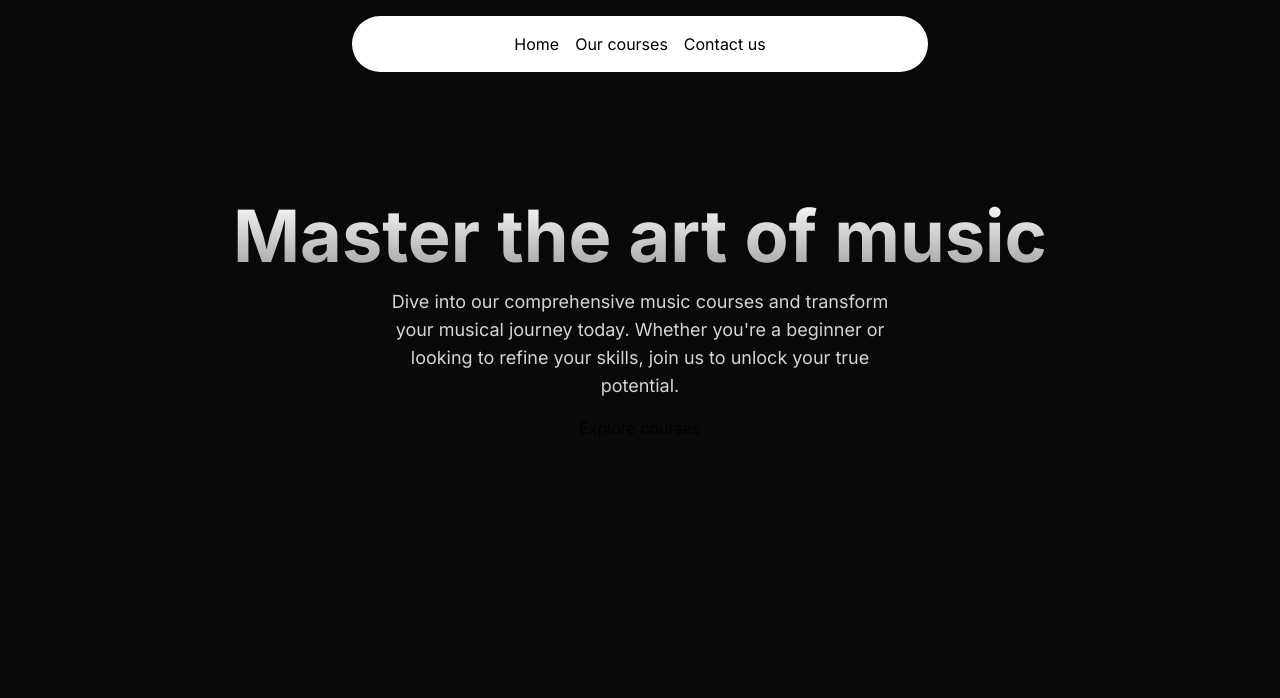
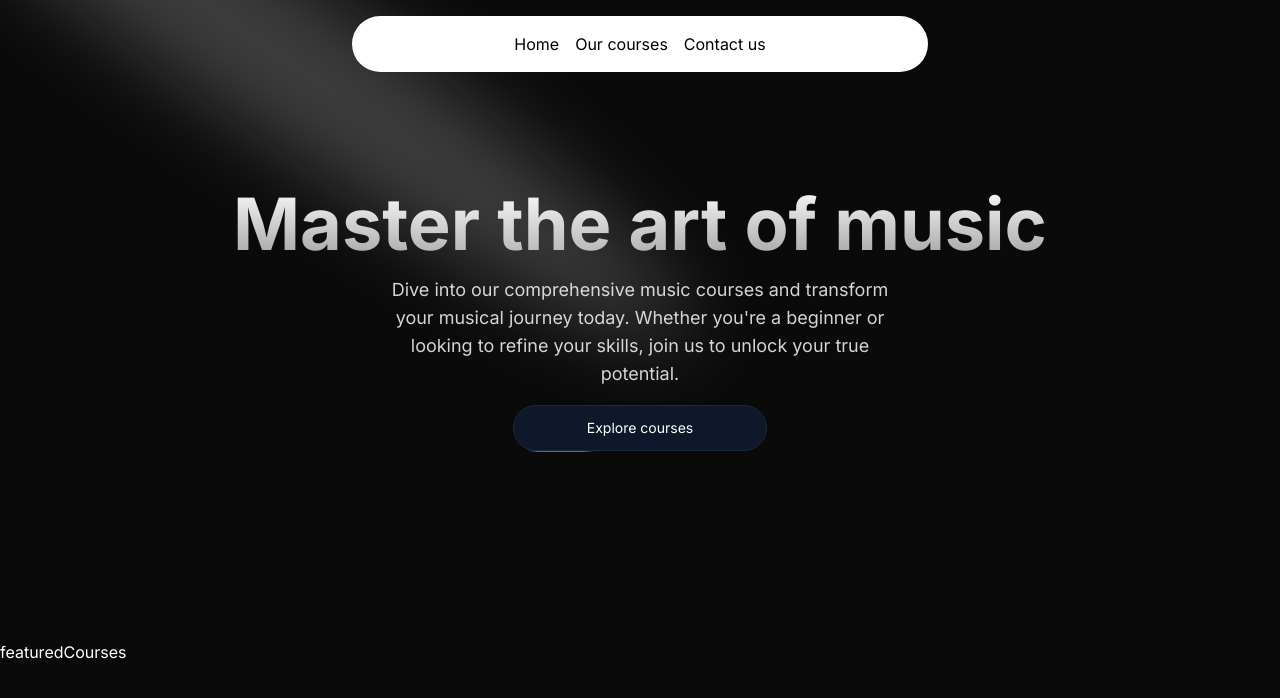
Before and after one commit to Sukomal07/learn_next, a Next.js app: page / in a window 1280 px wide. Shown: the top 698 px of the page. Built offline with nearby package versions, Linux system fonts and the light colour scheme.

Commit message:
add hero section

```diff
--- a/src/app/globals.css
+++ b/src/app/globals.css
@@ -1,30 +1,6 @@
 @tailwind base;
 @tailwind components;
 @tailwind utilities;
-
-:root {
-  --foreground-rgb: 0, 0, 0;
-  --background-start-rgb: 214, 219, 220;
-  --background-end-rgb: 255, 255, 255;
-}
-
-@media (prefers-color-scheme: dark) {
-  :root {
-    --foreground-rgb: 255, 255, 255;
-    --background-start-rgb: 0, 0, 0;
-    --background-end-rgb: 0, 0, 0;
-  }
-}
-
-body {
-  color: rgb(var(--foreground-rgb));
-  background: linear-gradient(
-      to bottom,
-      transparent,
-      rgb(var(--background-end-rgb))
-    )
-    rgb(var(--background-start-rgb));
-}
 
 @layer utilities {
   .text-balance {
--- a/src/app/page.tsx
+++ b/src/app/page.tsx
@@ -1,9 +1,11 @@
 import HeroSection from "@/components/HeroSection";
+import FeaturedCourses from "@/components/ui/FeaturedCourses";
 
 export default function Home() {
   return (
-    <main className="min-h-screen bg-black/[0.96] antialiased bg-grid-white/[0.02]">
+    <main className="min-h-screen bg-black/[0.96] antialiased bg-grid-white/[0.02] flex flex-col">
       <HeroSection />
+      <FeaturedCourses />
     </main>
   );
 }
--- a/src/components/HeroSection.tsx
+++ b/src/components/HeroSection.tsx
@@ -1,14 +1,27 @@
 import Link from 'next/link'
 import React from 'react'
+import { Spotlight } from './ui/Spotlight'
+import { Button } from './ui/moving-border'
 
 function HeroSection() {
     return (
-        <div className='h-auto md:h-[40rem] w-full flex flex-col justify-center items-center relative overflow-hidden mx-auto py-10 md:py-0 '>
+        <div className='h-auto md:h-[40rem] w-full flex justify-center items-center relative py-10 md:py-0 '>
             <div className='text-center'>
+                <Spotlight
+                    className="-top-40 left-0 md:left-60 md:-top-20"
+                    fill="white"
+                />
                 <h1 className='text-4xl md:text-7xl font-bold bg-clip-text text-transparent bg-gradient-to-b from-neutral-50 to-neutral-400'>Master the art of music </h1>
                 <p className='mt-4 font-normal text-base md:text-lg text-neutral-300 max-w-lg mx-auto'>Dive into our comprehensive music courses and transform your musical journey today. Whether you&apos;re a beginner or looking to refine your skills, join us to unlock your true potential.</p>
                 <div className='mt-4'>
-                    <Link href={'/courses'}>Explore courses</Link>
+                    <Link href={'/courses'}>
+                        <Button
+                            borderRadius="1.75rem"
+                            className="bg-slate-900 text-white border-slate-800"
+                        >
+                            Explore courses
+                        </Button>
+                    </Link>
                 </div>
             </div>
 
--- /dev/null
+++ b/src/components/ui/FeaturedCourses.tsx
@@ -0,0 +1,11 @@
+import React from 'react'
+
+function FeaturedCourses() {
+    return (
+        <div className='text-white'>
+            featuredCourses
+        </div>
+    )
+}
+
+export default FeaturedCourses
--- /dev/null
+++ b/src/components/ui/moving-border.tsx
@@ -0,0 +1,139 @@
+"use client";
+import React from "react";
+import {
+    motion,
+    useAnimationFrame,
+    useMotionTemplate,
+    useMotionValue,
+    useTransform,
+} from "framer-motion";
+import { useRef } from "react";
+import { cn } from "@/utils/cn";
+
+export function Button({
+    borderRadius = "1.75rem",
+    children,
+    as: Component = "button",
+    containerClassName,
+    borderClassName,
+    duration,
+    className,
+    ...otherProps
+}: {
+    borderRadius?: string;
+    children: React.ReactNode;
+    as?: any;
+    containerClassName?: string;
+    borderClassName?: string;
+    duration?: number;
+    className?: string;
+    [key: string]: any;
+}) {
+    return (
+        <Component
+            className={cn(
+                "bg-transparent relative text-xl  h-12 w-64 p-[1px] overflow-hidden ",
+                containerClassName
+            )}
+            style={{
+                borderRadius: borderRadius,
+            }}
+            {...otherProps}
+        >
+            <div
+                className="absolute inset-0"
+                style={{ borderRadius: `calc(${borderRadius} * 0.96)` }}
+            >
+                <MovingBorder duration={duration} rx="30%" ry="30%">
+                    <div
+                        className={cn(
+                            "h-20 w-20 opacity-[0.8] bg-[radial-gradient(var(--sky-500)_40%,transparent_60%)]",
+                            borderClassName
+                        )}
+                    />
+                </MovingBorder>
+            </div>
+
+            <div
+                className={cn(
+                    "relative bg-slate-900/[0.8] border border-slate-800 backdrop-blur-xl text-white flex items-center justify-center w-full h-full text-sm antialiased",
+                    className
+                )}
+                style={{
+                    borderRadius: `calc(${borderRadius} * 0.96)`,
+                }}
+            >
+                {children}
+            </div>
+        </Component>
+    );
+}
+
+export const MovingBorder = ({
+    children,
+    duration = 2000,
+    rx,
+    ry,
+    ...otherProps
+}: {
+    children: React.ReactNode;
+    duration?: number;
+    rx?: string;
+    ry?: string;
+    [key: string]: any;
+}) => {
+    const pathRef = useRef<any>();
+    const progress = useMotionValue<number>(0);
+
+    useAnimationFrame((time) => {
+        const length = pathRef.current?.getTotalLength();
+        if (length) {
+            const pxPerMillisecond = length / duration;
+            progress.set((time * pxPerMillisecond) % length);
+        }
+    });
+
+    const x = useTransform(
+        progress,
+        (val) => pathRef.current?.getPointAtLength(val).x
+    );
+    const y = useTransform(
+        progress,
+        (val) => pathRef.current?.getPointAtLength(val).y
+    );
+
+    const transform = useMotionTemplate`translateX(${x}px) translateY(${y}px) translateX(-50%) translateY(-50%)`;
+
+    return (
+        <>
+            <svg
+                xmlns="http://www.w3.org/2000/svg"
+                preserveAspectRatio="none"
+                className="absolute h-full w-full"
+                width="100%"
+                height="100%"
+                {...otherProps}
+            >
+                <rect
+                    fill="none"
+                    width="100%"
+                    height="100%"
+                    rx={rx}
+                    ry={ry}
+                    ref={pathRef}
+                />
+            </svg>
+            <motion.div
+                style={{
+                    position: "absolute",
+                    top: 0,
+                    left: 0,
+                    display: "inline-block",
+                    transform,
+                }}
+            >
+                {children}
+            </motion.div>
+        </>
+    );
+};
--- a/tailwind.config.ts
+++ b/tailwind.config.ts
@@ -1,4 +1,5 @@
 import type { Config } from "tailwindcss";
+import flattenColorPalette from "tailwindcss/lib/util/flattenColorPalette";
 
 const config: Config = {
   content: [
@@ -9,13 +10,35 @@
   darkMode: "class",
   theme: {
     extend: {
-      backgroundImage: {
-        "gradient-radial": "radial-gradient(var(--tw-gradient-stops))",
-        "gradient-conic":
-          "conic-gradient(from 180deg at 50% 50%, var(--tw-gradient-stops))",
+      animation: {
+        spotlight: "spotlight 2s ease .75s 1 forwards",
+      },
+      keyframes: {
+        spotlight: {
+          "0%": {
+            opacity: "0",
+            transform: "translate(-72%, -62%) scale(0.5)",
+          },
+          "100%": {
+            opacity: "1",
+            transform: "translate(-50%,-40%) scale(1)",
+          },
+        },
       },
     },
   },
-  plugins: [],
+  plugins: [addVariablesForColors],
 };
+
+function addVariablesForColors({ addBase, theme }: any) {
+  let allColors = flattenColorPalette(theme("colors"));
+  let newVars = Object.fromEntries(
+    Object.entries(allColors).map(([key, val]) => [`--${key}`, val])
+  );
+
+  addBase({
+    ":root": newVars,
+  });
+}
+
 export default config;
```
